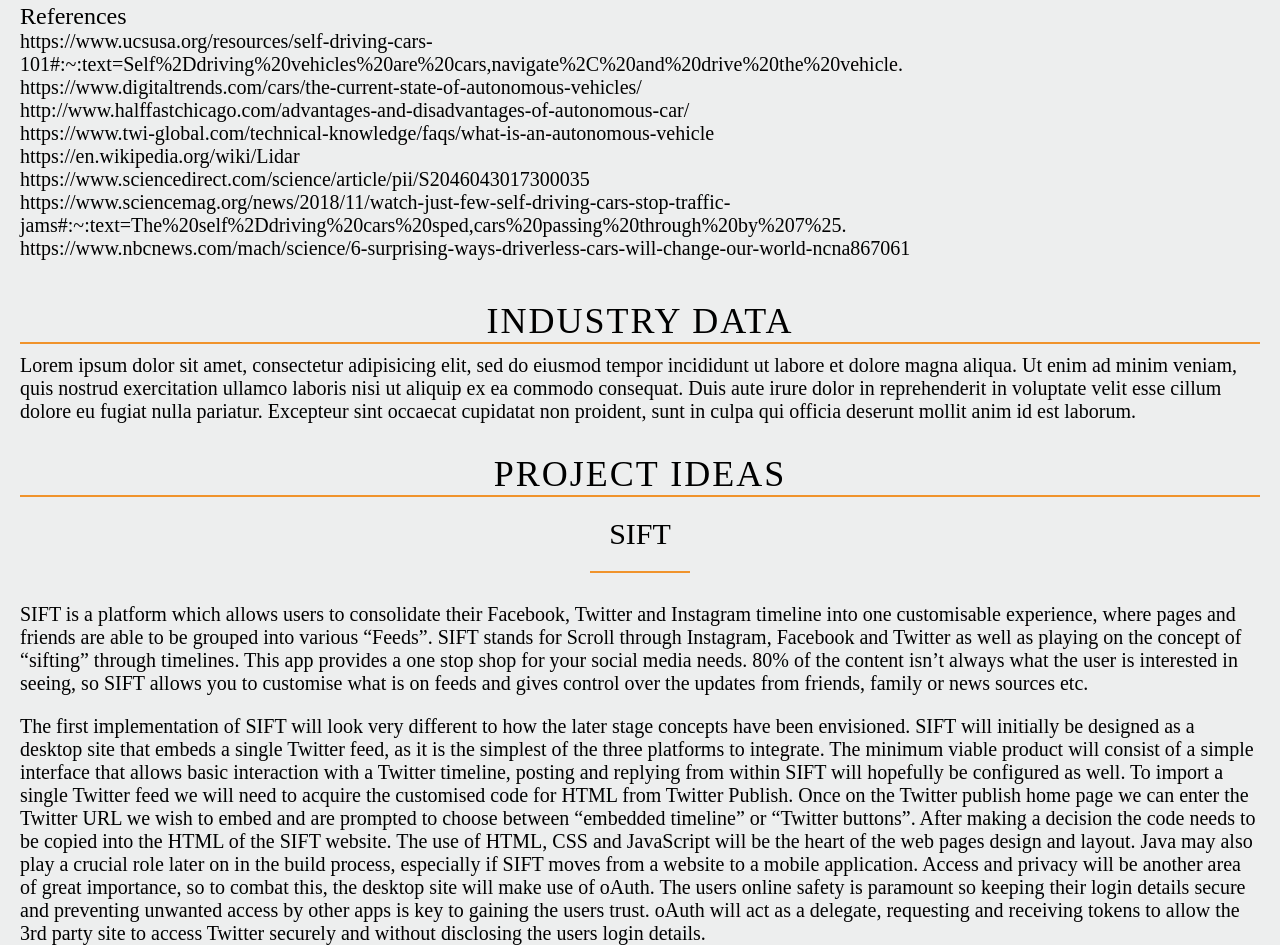
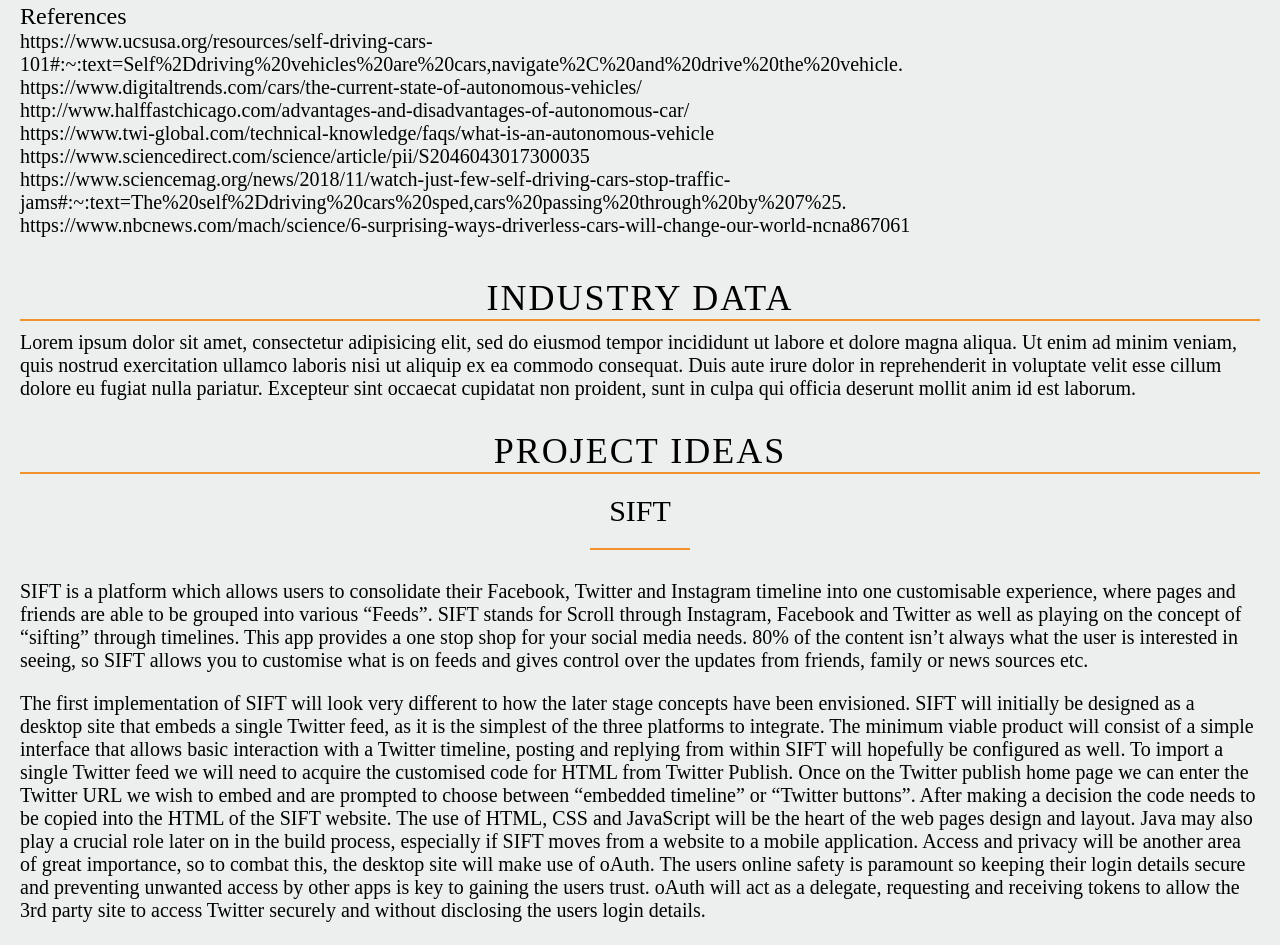
Before and after one commit to karma-t13/IT_Fanatics, a plain HTML site: page index.html in a window 1280 px wide. Shown: the part 9986-10931 px from the top of the page. Drawn offline with Linux system fonts and the light colour scheme.

Commit message:
Add files via upload

```diff
--- a/index.html
+++ b/index.html
@@ -286,7 +286,6 @@
 							<li>https://www.digitaltrends.com/cars/the-current-state-of-autonomous-vehicles/</li>
 							<li>http://www.halffastchicago.com/advantages-and-disadvantages-of-autonomous-car/</li>
 							<li>https://www.twi-global.com/technical-knowledge/faqs/what-is-an-autonomous-vehicle</li>
-							<li>https://en.wikipedia.org/wiki/Lidar</li>
 							<li>https://www.sciencedirect.com/science/article/pii/S2046043017300035</li>
 							<li>https://www.sciencemag.org/news/2018/11/watch-just-few-self-driving-cars-stop-traffic-jams#:~:text=The%20self%2Ddriving%20cars%20sped,cars%20passing%20through%20by%207%25.</li>
 							<li>https://www.nbcnews.com/mach/science/6-surprising-ways-driverless-cars-will-change-our-world-ncna867061</li>
```
